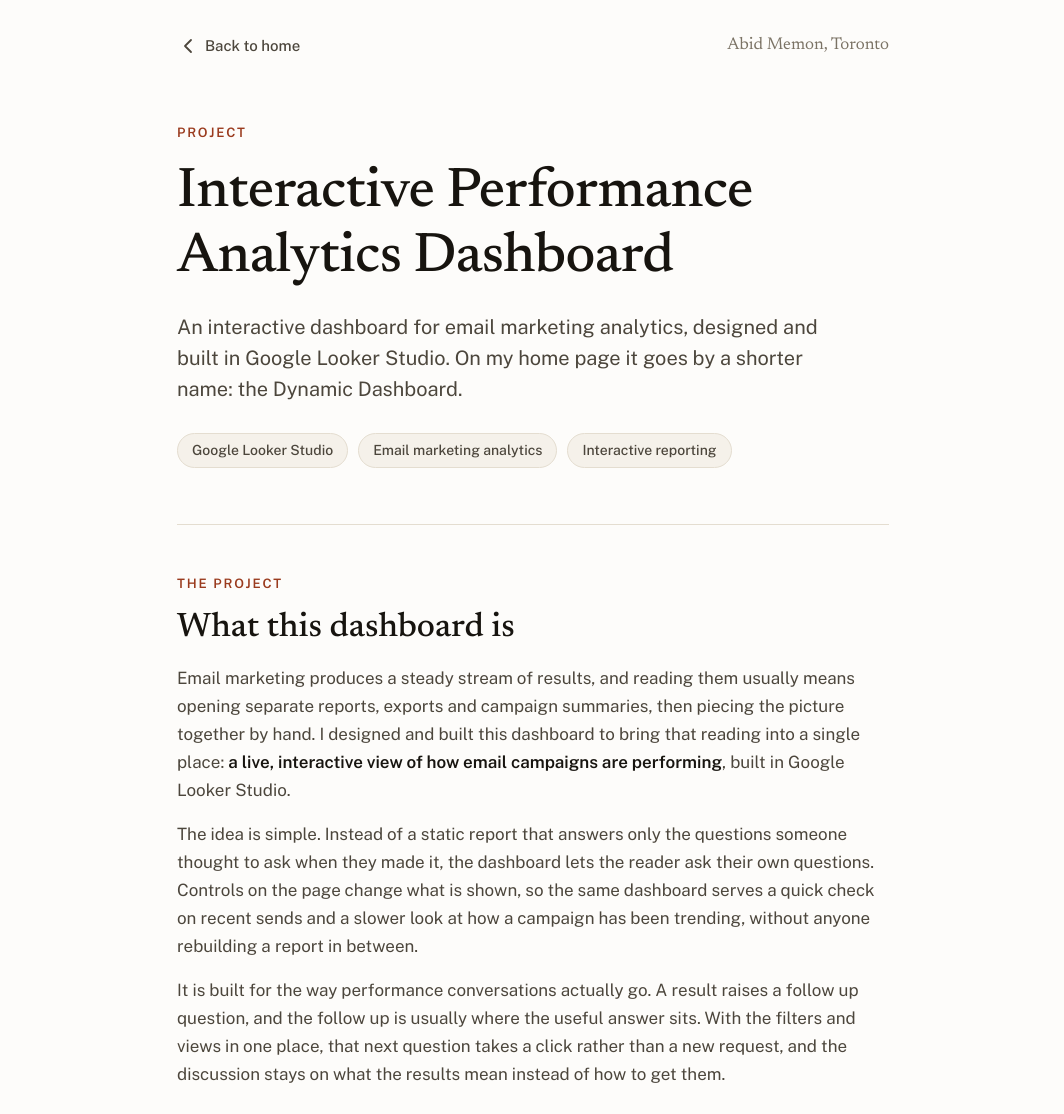
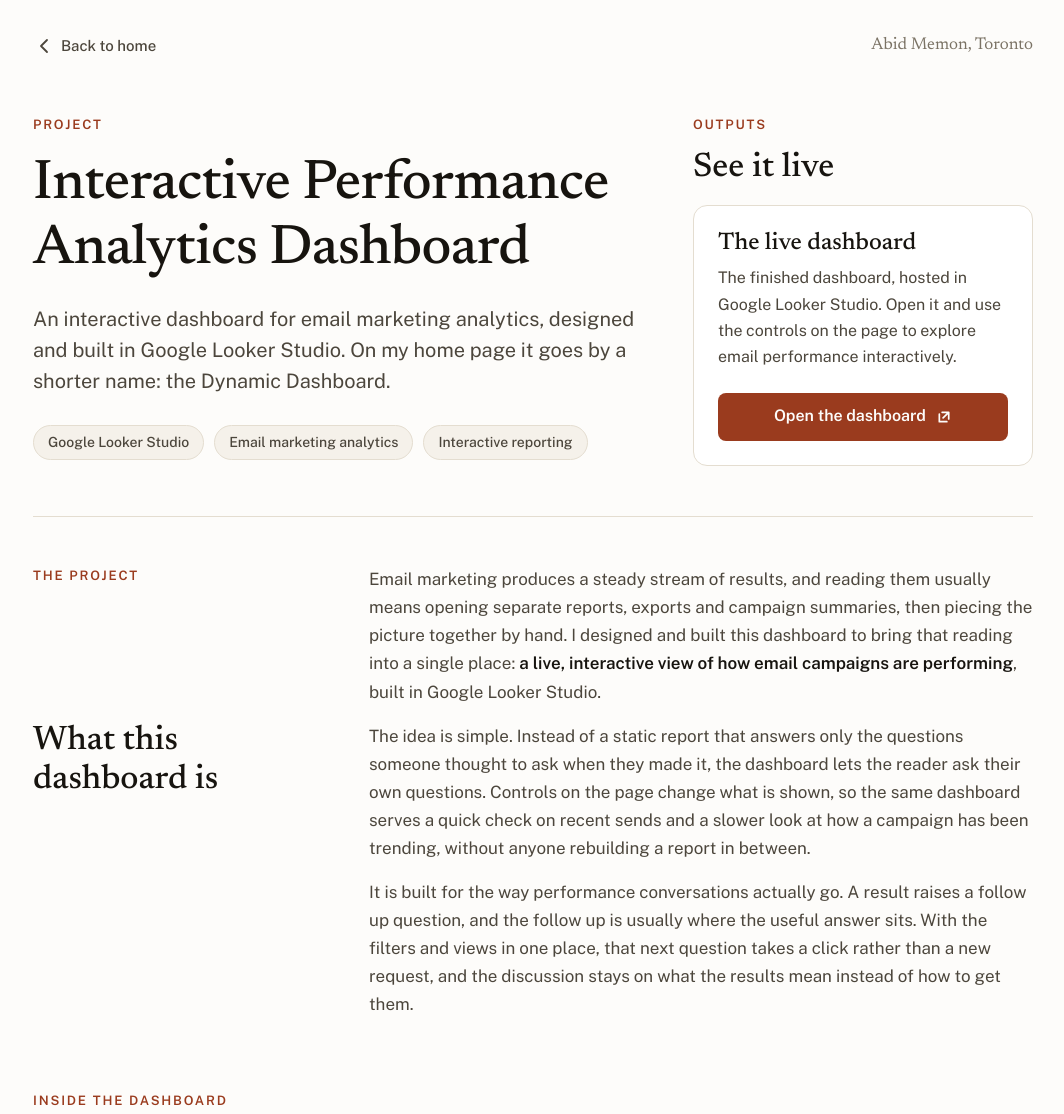
Before and after one commit to abid-memon/abid-memon.github.io, a plain HTML site: page interactive-performance-dashboard.html in a window 1280 px wide. Shown: the top 1114 px of the page, without its empty margins (107-1171 px from the left). Drawn offline with nearby package versions, Linux system fonts and the light colour scheme.

Commit message:
Add files via upload

```diff
--- a/interactive-performance-dashboard.html
+++ b/interactive-performance-dashboard.html
@@ -245,6 +245,81 @@
         .output-card { padding: 22px; }
         .topbar-name { display: none; }
       }
+
+      /* Desktop layer — matches the home page: wider page, horizontal layout.
+         Applies at 900px and wider only; the phone layout above is untouched. */
+      @media (min-width: 900px) {
+        .wrap {
+          max-width: 1080px;
+          padding: 0 40px 96px;
+          display: grid;
+          grid-template-columns: minmax(0, 1fr) 340px;
+          column-gap: 56px;
+          align-items: start;
+        }
+        .topbar {
+          grid-column: 1 / -1;
+          grid-row: 1;
+        }
+        /* Introduction beside the dashboard link, side by side */
+        .hero {
+          grid-column: 1;
+          grid-row: 2;
+          padding-top: 48px;
+        }
+        .hero .lede { max-width: 36em; }
+        .output-section {
+          grid-column: 2;
+          grid-row: 2;
+          margin-top: 0;
+          padding-top: 48px;
+        }
+        .output-section .output-card { padding: 24px; }
+        .output-section .output-link { align-self: stretch; justify-content: center; }
+        .rule-first {
+          grid-column: 1 / -1;
+          grid-row: 3;
+          width: 100%;
+        }
+        /* Project story: label and heading on the left, text on the right */
+        .story-section {
+          grid-column: 1 / -1;
+          grid-row: 4;
+          display: grid;
+          grid-template-columns: 280px minmax(0, 1fr);
+          column-gap: 56px;
+          align-items: start;
+          margin-top: 0;
+        }
+        .story-section .section-label {
+          grid-column: 1;
+          grid-row: 1;
+        }
+        .story-section h2 {
+          grid-column: 1;
+          grid-row: 2;
+        }
+        .story-section p:not(.section-label) {
+          grid-column: 2;
+        }
+        /* Inside the dashboard: heading on the left, cards across the width */
+        .see-section {
+          grid-column: 1 / -1;
+          grid-row: 5;
+        }
+        .see-section .capabilities {
+          grid-template-columns: repeat(3, 1fr);
+        }
+        .rule-second {
+          grid-column: 1 / -1;
+          grid-row: 6;
+          width: 100%;
+        }
+        footer {
+          grid-column: 1 / -1;
+          grid-row: 7;
+        }
+      }
     </style>
   </head>
   <body>
@@ -269,9 +344,9 @@
         </div>
       </header>
 
-      <hr class="rule" />
+      <hr class="rule rule-first" />
 
-      <section aria-labelledby="story-heading">
+      <section class="story-section" aria-labelledby="story-heading">
         <p class="section-label">The project</p>
         <h2 id="story-heading">What this dashboard is</h2>
         <p>Email marketing produces a steady stream of results, and reading them usually means opening separate reports, exports and campaign summaries, then piecing the picture together by hand. I designed and built this dashboard to bring that reading into a single place: <strong>a live, interactive view of how email campaigns are performing</strong>, built in Google Looker Studio.</p>
@@ -279,7 +354,7 @@
         <p>It is built for the way performance conversations actually go. A result raises a follow up question, and the follow up is usually where the useful answer sits. With the filters and views in one place, that next question takes a click rather than a new request, and the discussion stays on what the results mean instead of how to get them.</p>
       </section>
 
-      <section aria-labelledby="see-heading" style="margin-top: 56px;">
+      <section class="see-section" aria-labelledby="see-heading" style="margin-top: 56px;">
         <p class="section-label">Inside the dashboard</p>
         <h2 id="see-heading">What it lets you see</h2>
         <p>Everything in the dashboard is there to make email performance easy to read at a glance, and easy to question when something looks off.</p>
@@ -312,9 +387,9 @@
         </ul>
       </section>
 
-      <hr class="rule" />
+      <hr class="rule rule-second" />
 
-      <section aria-labelledby="output-heading">
+      <section class="output-section" aria-labelledby="output-heading">
         <p class="section-label">Outputs</p>
         <h2 id="output-heading">See it live</h2>
         <div class="output-card">
```
